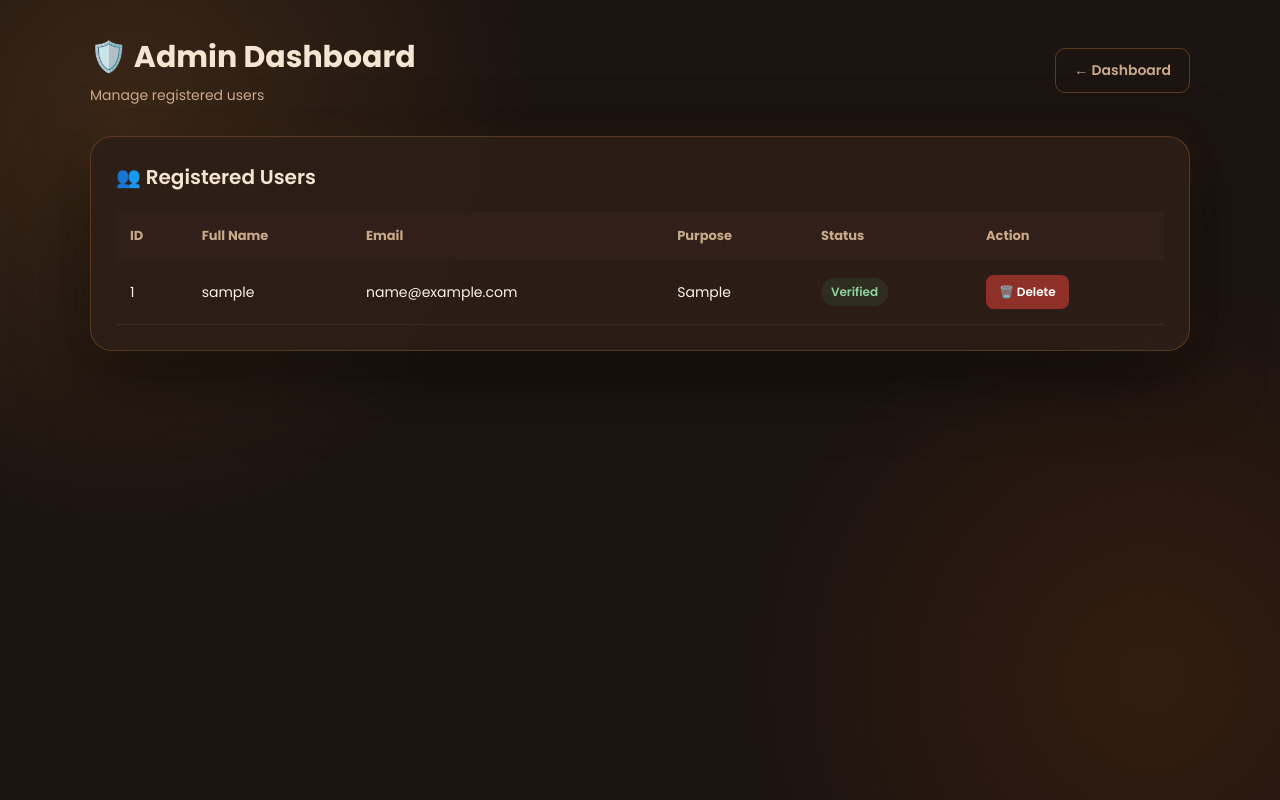
After one commit to yuvashreedhanasekaren-coder/AI-Translator, a Flask app: page /admin-dashboard in a window 1280 px wide. The commit adds this page. Run offline with Flask 3, Linux system fonts and the light colour scheme; the visitor is signed in with stand-in values (Sample User, id 1); tables that the repository leaves empty hold one stand-in row (values such as "Sample post").

Commit message:
Add admin dashboard and user management

```diff
--- a/app.py
+++ b/app.py
@@ -963,7 +963,135 @@ def edit_profile():
 
     return render_template("edit_profile.html", user=user)
 
+# ---------- CHANGE PASSWORD ----------
+@app.route("/change-password", methods=["GET", "POST"])
+def change_password():
 
+    if "user_id" not in session:
+        return redirect(url_for("login"))
+
+    if request.method == "POST":
+
+        current_password = request.form["current_password"]
+        new_password = request.form["new_password"]
+        confirm_password = request.form["confirm_password"]
+
+        db = get_db()
+
+        user = db.execute(
+            "SELECT password FROM users WHERE id=?",
+            (session["user_id"],)
+        ).fetchone()
+
+        if not user:
+            return redirect(url_for("login"))
+
+        # Verify current password
+        if not check_password_hash(user["password"], current_password):
+            return render_template(
+                "change_password.html",
+                error="Current password is incorrect."
+            )
+
+        # Check new password and confirm password
+        if new_password != confirm_password:
+            return render_template(
+                "change_password.html",
+                error="New passwords do not match."
+            )
+
+        # Prevent using the same password
+        if current_password == new_password:
+            return render_template(
+                "change_password.html",
+                error="New password must be different from current password."
+            )
+
+        # Validate password strength
+        if not strong_password(new_password):
+            return render_template(
+                "change_password.html",
+                error="Password must contain at least 8 characters, one uppercase letter, one lowercase letter, and one number."
+            )
+
+        # Save hashed password
+        hashed_password = generate_password_hash(new_password)
+
+        db.execute(
+            "UPDATE users SET password=? WHERE id=?",
+            (hashed_password, session["user_id"])
+        )
+
+        db.commit()
+
+        return redirect(url_for("profile"))
+
+    return render_template("change_password.html")
+
+# ---------- ADMIN PASSWORD ----------
+@app.route("/admin-password", methods=["GET", "POST"])
+def admin_password():
+
+    if "user_id" not in session:
+        return redirect(url_for("login"))
+
+    if request.method == "POST":
+
+        admin_password = request.form["admin_password"]
+
+        # Temporary admin password
+        if admin_password != "Admin@123":
+            return render_template(
+                "admin_password.html",
+                error="Incorrect admin password."
+            )
+
+        session["is_admin"] = True
+
+        return redirect(url_for("admin_dashboard"))
+
+    return render_template("admin_password.html")
+
+# ---------- ADMIN DASHBOARD ----------
+@app.route("/admin-dashboard")
+def admin_dashboard():
+
+    if "user_id" not in session:
+        return redirect(url_for("login"))
+
+    # Only verified admin can access
+    if not session.get("is_admin"):
+        return redirect(url_for("admin"))
+
+    db = get_db()
+
+    users = db.execute("""
+        SELECT id, username, email, purpose, is_verified
+        FROM users
+        ORDER BY id DESC
+    """).fetchall()
+
+    return render_template(
+        "admin_dashboard.html",
+        users=users
+    )
+
+# ---------- ADMIN ACCESS ----------
+@app.route("/admin")
+def admin():
+
+    if "user_id" not in session:
+        return redirect(url_for("login"))
+
+    error = None
+
+    if request.args.get("denied") == "1":
+        error = "You are not allowed to access this page. This page is only for administrators."
+
+    return render_template(
+        "admin.html",
+        error=error
+    )
 # ---------- PROFILE ----------
 @app.route("/profile")
 def profile():
--- /dev/null
+++ b/templates/admin_dashboard.html
@@ -0,0 +1,308 @@
+<!DOCTYPE html>
+<html>
+<head>
+    <title>Admin Dashboard - AI Translator</title>
+
+    <link href="https://fonts.googleapis.com/css2?family=Poppins:wght@400;500;600;700&display=swap" rel="stylesheet">
+
+    <style>
+
+        *{
+            margin:0;
+            padding:0;
+            box-sizing:border-box;
+            font-family:'Poppins',sans-serif;
+        }
+
+        body{
+            min-height:100vh;
+
+            background:
+                radial-gradient(
+                    circle at 10% 15%,
+                    rgba(184,115,51,0.20),
+                    transparent 30%
+                ),
+                radial-gradient(
+                    circle at 90% 85%,
+                    rgba(120,53,15,0.25),
+                    transparent 30%
+                ),
+                #1c1410;
+
+            color:#f8f1e7;
+
+            padding:35px;
+        }
+
+        .dashboard{
+            max-width:1100px;
+            margin:auto;
+        }
+
+        .header{
+            display:flex;
+            justify-content:space-between;
+            align-items:center;
+
+            margin-bottom:30px;
+        }
+
+        .title{
+            font-size:30px;
+            font-weight:700;
+            color:#f5e6d3;
+        }
+
+        .subtitle{
+            color:#c9a98b;
+            font-size:14px;
+            margin-top:5px;
+        }
+
+        .back-btn{
+            padding:11px 18px;
+
+            border:1px solid rgba(205,133,63,0.35);
+            border-radius:10px;
+
+            color:#c9a98b;
+            text-decoration:none;
+
+            font-size:14px;
+            font-weight:600;
+
+            transition:0.3s ease;
+        }
+
+        .back-btn:hover{
+            background:rgba(184,115,51,0.12);
+            color:#e09a52;
+        }
+
+        .users-card{
+            background:rgba(45,30,23,0.94);
+
+            border:1px solid rgba(205,133,63,0.28);
+
+            border-radius:22px;
+
+            padding:25px;
+
+            box-shadow:
+                0 25px 70px rgba(0,0,0,0.50),
+                0 0 35px rgba(184,115,51,0.08);
+
+            overflow-x:auto;
+        }
+
+        .card-title{
+            font-size:20px;
+            font-weight:600;
+
+            color:#f5e6d3;
+
+            margin-bottom:20px;
+        }
+
+        table{
+            width:100%;
+            border-collapse:collapse;
+            min-width:700px;
+        }
+
+        th{
+            text-align:left;
+
+            padding:14px;
+
+            background:#302019;
+
+            color:#c9a98b;
+
+            font-size:13px;
+        }
+
+        td{
+            padding:15px 14px;
+
+            border-bottom:1px solid rgba(205,133,63,0.12);
+
+            color:#f8f1e7;
+
+            font-size:14px;
+        }
+
+        tr:hover td{
+            background:rgba(184,115,51,0.05);
+        }
+
+        .status{
+            display:inline-block;
+
+            padding:5px 10px;
+
+            border-radius:20px;
+
+            font-size:12px;
+            font-weight:600;
+
+            background:rgba(72,160,100,0.12);
+
+            color:#8fd3a5;
+        }
+
+        .delete-btn{
+            padding:8px 13px;
+
+            border:none;
+
+            border-radius:8px;
+
+            background:#8f3028;
+
+            color:white;
+
+            font-size:12px;
+            font-weight:600;
+
+            cursor:pointer;
+
+            transition:0.25s ease;
+        }
+
+        .delete-btn:hover{
+            background:#b63d32;
+            transform:translateY(-1px);
+        }
+
+        .empty{
+            text-align:center;
+
+            padding:35px;
+
+            color:#c9a98b;
+
+            font-size:14px;
+        }
+
+        @media(max-width:700px){
+
+            body{
+                padding:20px;
+            }
+
+            .header{
+                flex-direction:column;
+                align-items:flex-start;
+                gap:18px;
+            }
+
+            .title{
+                font-size:25px;
+            }
+        }
+
+    </style>
+</head>
+
+<body>
+
+<div class="dashboard">
+
+    <div class="header">
+
+        <div>
+            <div class="title">
+                🛡️ Admin Dashboard
+            </div>
+
+            <div class="subtitle">
+                Manage registered users
+            </div>
+        </div>
+
+        <a href="/home" class="back-btn">
+            ← Dashboard
+        </a>
+
+    </div>
+
+
+    <div class="users-card">
+
+        <div class="card-title">
+            👥 Registered Users
+        </div>
+
+        {% if users %}
+
+        <table>
+
+            <thead>
+                <tr>
+                    <th>ID</th>
+                    <th>Full Name</th>
+                    <th>Email</th>
+                    <th>Purpose</th>
+                    <th>Status</th>
+                    <th>Action</th>
+                </tr>
+            </thead>
+
+            <tbody>
+
+                {% for user in users %}
+
+                <tr>
+
+                    <td>
+                        {{ user['id'] }}
+                    </td>
+
+                    <td>
+                        {{ user['username'] }}
+                    </td>
+
+                    <td>
+                        {{ user['email'] }}
+                    </td>
+
+                    <td>
+                        {{ user['purpose'] }}
+                    </td>
+
+                    <td>
+                        <span class="status">
+                            Verified
+                        </span>
+                    </td>
+
+                    <td>
+                        <button class="delete-btn">
+                            🗑️ Delete
+                        </button>
+                    </td>
+
+                </tr>
+
+                {% endfor %}
+
+            </tbody>
+
+        </table>
+
+        {% else %}
+
+        <div class="empty">
+            No users found.
+        </div>
+
+        {% endif %}
+
+    </div>
+
+</div>
+
+</body>
+</html>
```
Also changed, not shown: templates/profile.html (+33 -21 lines).
